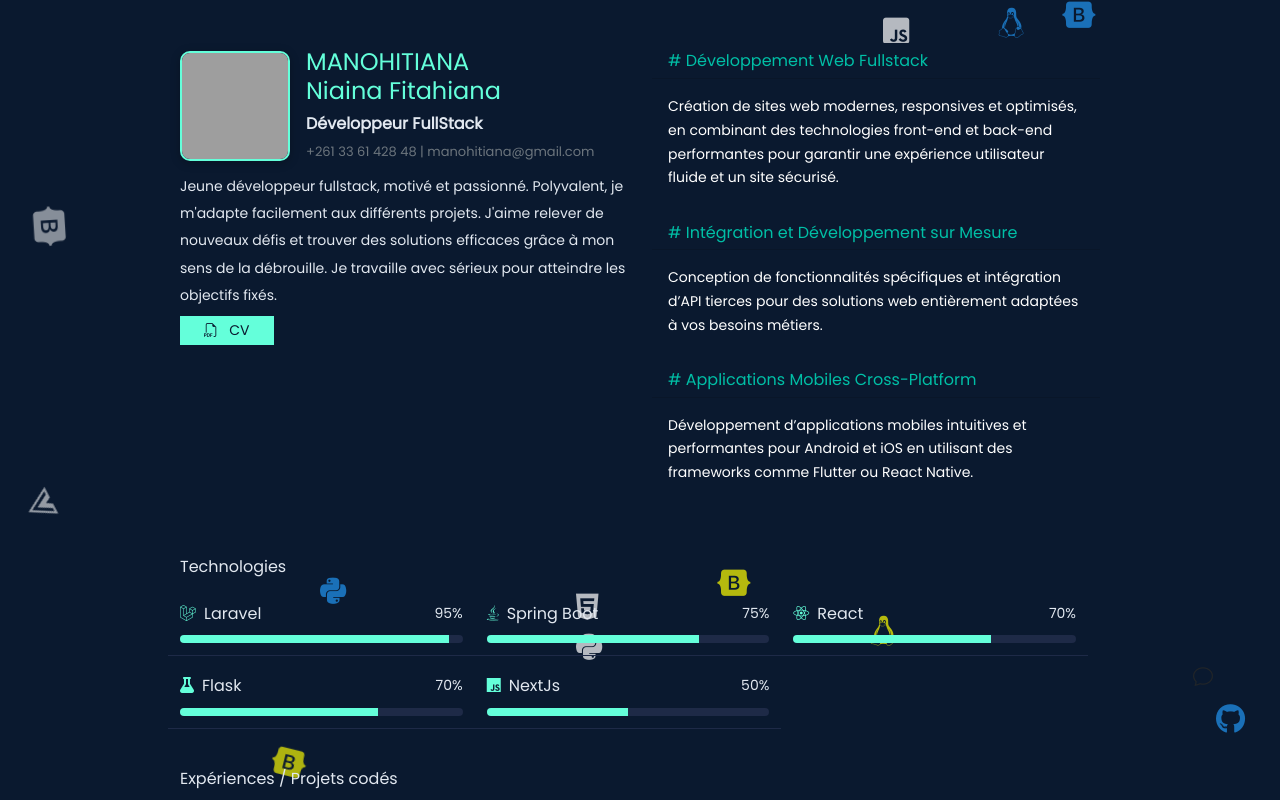
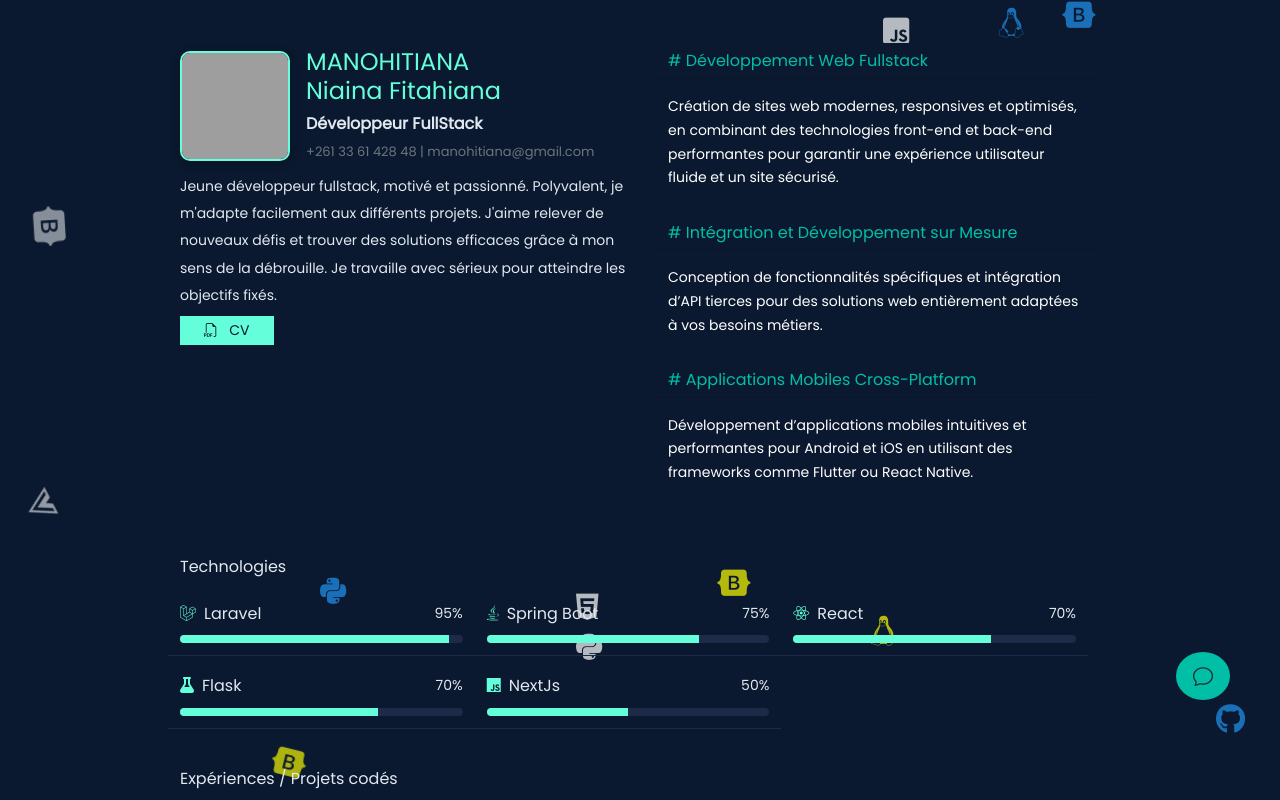
Before and after one commit to NiainaFitahiana1/niainaportfolio, a plain HTML site: page index.html in a window 1280 px wide. Shown: the top 800 px of the page. Drawn offline with nearby package versions, Linux system fonts and the light colour scheme; grey boxes are pictures that could not be loaded; some icons are missing.

Commit message:
Update style.css

```diff
--- a/css/style.css
+++ b/css/style.css
@@ -34,6 +34,10 @@
   }
   .text-accent {
     color: var(--accent);
+  }
+  .btn-modal{
+    background-color: #00BFA6 !important;
+    border-radius:50% !important;
   }
   .btn-accent {
     background: var(--accent);
```
